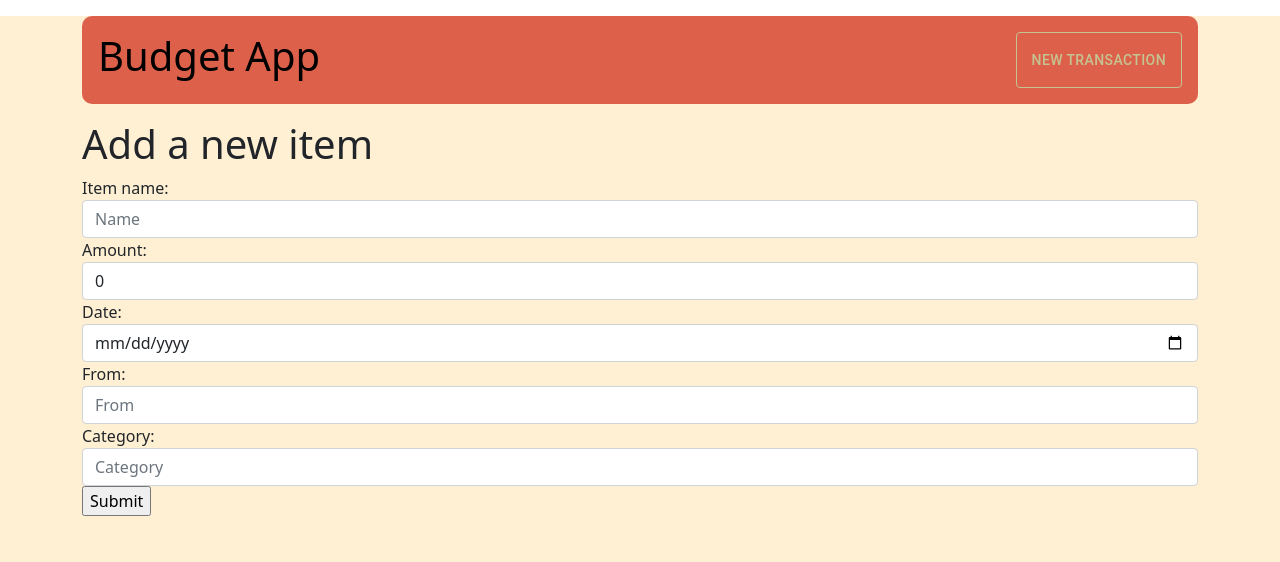
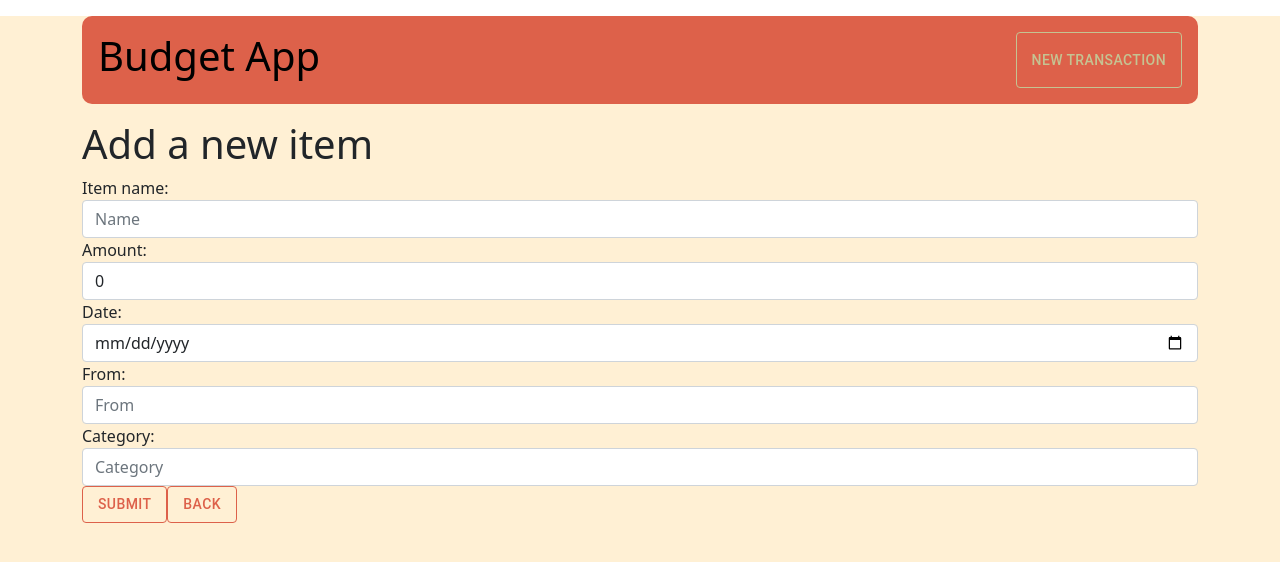
Before and after one commit to Rcharles87/budget-app-fe, a React (Create React App) app: page /transactions/new in a window 1280 px wide. Shown: the top 562 px of the page. Built offline with nearby package versions, Linux system fonts and the light colour scheme; no server answers.

Commit message:
fixed some button styling

```diff
--- a/src/Components/TransactionDetails.js
+++ b/src/Components/TransactionDetails.js
@@ -49,8 +49,8 @@ function TransactionDetails() {
             <div>
                 <Button
                     style={{
-                        border: "1px solid #7A8B99",
-                        color: "#7A8B99"
+                        border: "1px solid #C5C392",
+                        color: "#C5C392"
                     }}
                     variant="outlined"
                     component={Link}
@@ -59,8 +59,8 @@ function TransactionDetails() {
                 </Button>
                 <Button
                     style={{
-                        border: "1px solid #7A8B99",
-                        color: "#7A8B99"
+                        border: "1px solid #C5C392",
+                        color: "#C5C392"
                     }}
                     variant="outlined"
                     component={Link}
@@ -70,8 +70,8 @@ function TransactionDetails() {
 
                 <Button
                     style={{
-                        border: "1px solid #7A8B99",
-                        color: "#7A8B99"
+                        border: "1px solid #C5C392",
+                        color: "#C5C392"
                     }}
                     variant="outlined"
                     onClick={handleDelete}
--- a/src/Components/TransactionEditForm.js
+++ b/src/Components/TransactionEditForm.js
@@ -104,8 +104,8 @@ function TransactionEditForm() {
                 <br />
                 <Button
                     style={{
-                        border: "1px solid #7A8B99",
-                        color: "#7A8B99"
+                        border: "1px solid #DD614A",
+                        color: "#DD614A"
                     }}
                     variant="outlined"
                     type='submit'
@@ -113,8 +113,8 @@ function TransactionEditForm() {
                 </Button>
                 <Button
                     style={{
-                        border: "1px solid #7A8B99",
-                        color: "#7A8B99"
+                        border: "1px solid #DD614A",
+                        color: "#DD614A"
                     }}
                     variant="outlined"
                     component={Link}
--- a/src/Components/TransactionNew.js
+++ b/src/Components/TransactionNew.js
@@ -1,5 +1,6 @@
 import { useState } from "react"
-import { useNavigate } from "react-router-dom"
+import { useNavigate, Link } from "react-router-dom"
+import { Button } from "@mui/material";
 import axios from "axios"
 
 const API = process.env.REACT_APP_API_URL;
@@ -78,7 +79,25 @@ function TransactionNew() {
                 placeholder="Category"
                 type="text"
                 />
-                <input type="submit" />
+                   <Button
+                    style={{
+                        border: "1px solid #DD614A",
+                        color: "#DD614A"
+                    }}
+                    variant="outlined"
+                    type='submit'
+                    >Submit
+                </Button>
+                <Button
+                    style={{
+                        border: "1px solid #DD614A",
+                        color: "#DD614A"
+                    }}
+                    variant="outlined"
+                    component={Link}
+                    to={`/transactions`}
+                    >Back
+                </Button>
 
             </form>
 
```
